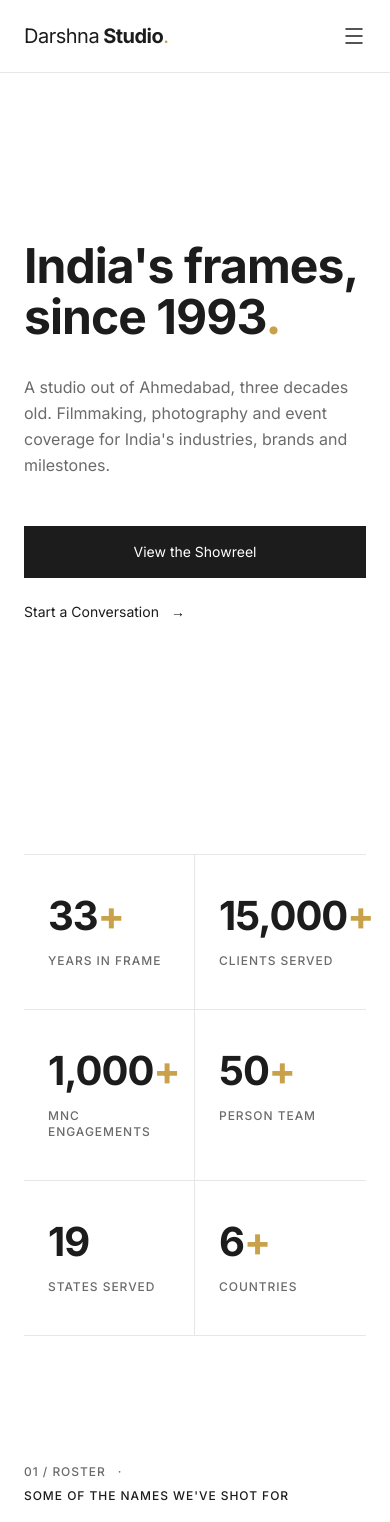
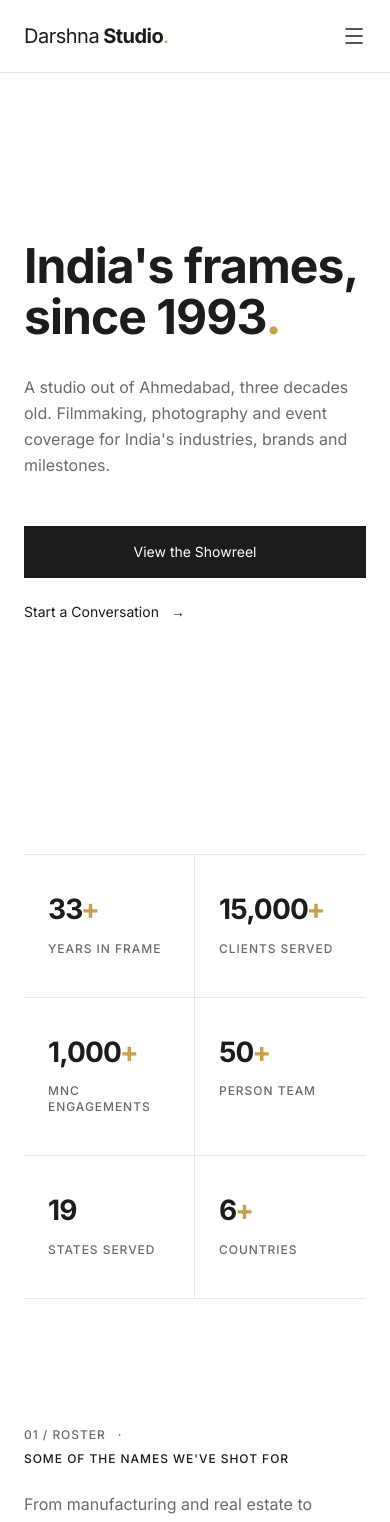
Before and after one commit to definingcode/darshna-studio-website, a React (Vite) app: page / in a window 390 px wide. Shown: the top 1522 px of the page. Built offline with nearby package versions, Linux system fonts and the light colour scheme.

Commit message:
fix(stats): grid overflow at intermediate breakpoints + suffix spacing

```diff
--- a/src/components/home/StatsStrip.jsx
+++ b/src/components/home/StatsStrip.jsx
@@ -1,9 +1,9 @@
 import { stats } from '../../data/stats'
 
 const cellBorders = [
-  'border-r border-b lg:border-b-0',
-  'border-b md:border-r lg:border-b-0',
-  'border-r border-b md:border-r-0 lg:border-r lg:border-b-0',
+  'border-r border-b xl:border-b-0',
+  'border-b md:border-r xl:border-b-0',
+  'border-r border-b md:border-r-0 xl:border-r xl:border-b-0',
   'border-b md:border-r md:border-b-0',
   'border-r',
   '',
@@ -13,14 +13,14 @@ export default function StatsStrip() {
   return (
     <section className="bg-white py-16 lg:py-24">
       <div className="mx-auto max-w-[1280px] px-6 lg:px-10">
-        <div className="grid grid-cols-2 md:grid-cols-3 lg:grid-cols-6 border-y border-soft">
+        <div className="grid grid-cols-2 md:grid-cols-3 xl:grid-cols-6 border-y border-soft">
           {stats.map((s, i) => (
             <div
               key={s.label}
-              className={`px-6 py-10 lg:py-12 border-soft ${cellBorders[i]}`}
+              className={`min-w-0 overflow-hidden px-6 py-10 lg:py-12 border-soft ${cellBorders[i]}`}
             >
-              <div className="text-[clamp(40px,5vw,64px)] font-bold tracking-tight leading-[1.05] text-ink">
-                {s.value}{s.suffix && <span className="text-gold">{s.suffix}</span>}
+              <div className="text-[clamp(28px,5vw,64px)] xl:text-[clamp(28px,2.5vw,36px)] font-bold tracking-[-0.03em] leading-[1.05] text-ink whitespace-nowrap">
+                {s.value}{s.suffix && <span className="text-gold ml-[-0.05em]">{s.suffix}</span>}
               </div>
               <div className="mt-4 text-xs font-medium uppercase tracking-[0.08em] text-mid">
                 {s.label}
```
